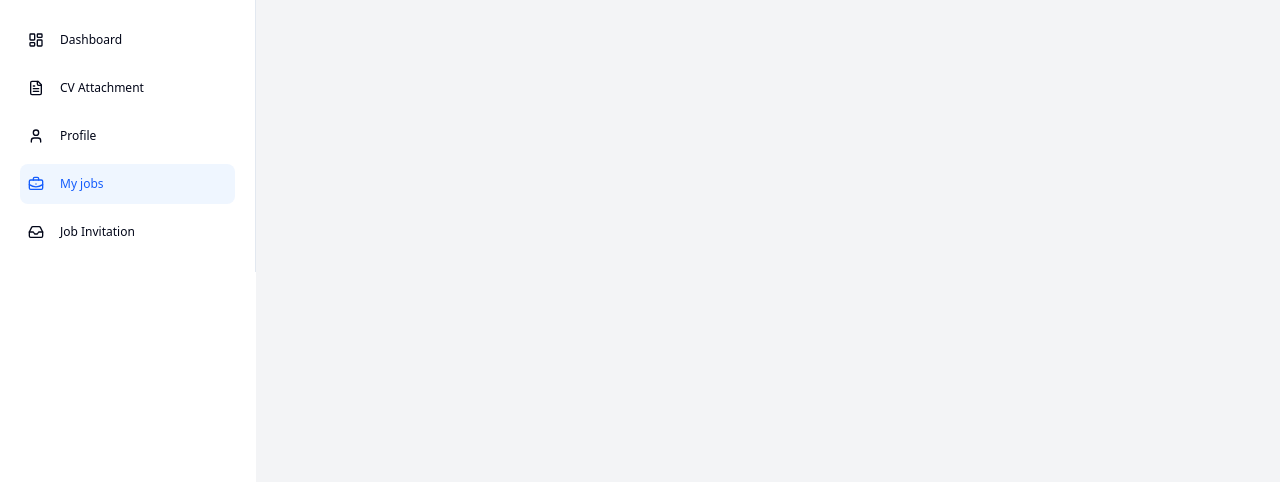
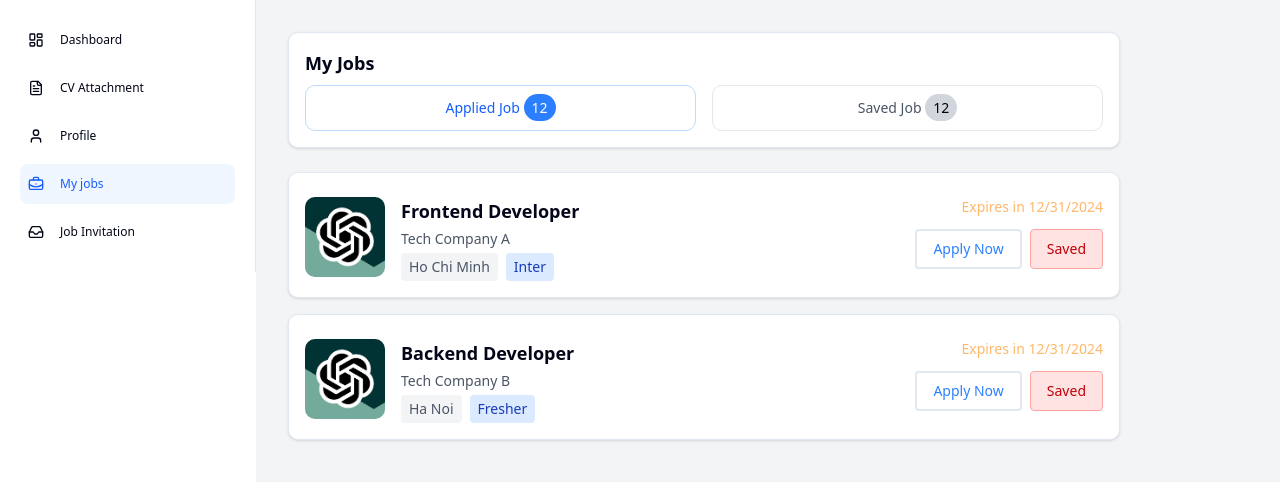
Before and after one commit to Chinh13571113/careermate-web, a Next.js app: page /profile in a window 1280 px wide. Both pictures are taken after a click on the button "My jobs". Shown: the top 482 px of the page. Built offline with nearby package versions, Linux system fonts and the light colour scheme.

Commit message:
feat(my-job): add AppliedJob component UI

```diff
--- a/src/app/(home)/profile/page.tsx
+++ b/src/app/(home)/profile/page.tsx
@@ -12,6 +12,7 @@ import Sidebar from "@/components/ui/sidebar";
 import { TabContent, TabProvider } from "@/components/ui/tabs";
 import Dashboard from "@/features/client/profile/ui/components/dashboard";
 import CVAttachment from "@/features/client/profile/ui/components/cv-attachment";
+import MyJob from "@/features/client/profile/ui/components/my-job";
 
 export default function ProfilePage() {
   const [activeTab, setActiveTab] = useState("dashboard");
@@ -41,6 +42,10 @@ export default function ProfilePage() {
           <TabContent value="cv_attachment">
             <CVAttachment />
           </TabContent>
+
+          <TabContent value="my_job">
+            <MyJob />
+          </TabContent>
         </div>
       </TabProvider>
     </div>
--- /dev/null
+++ b/src/components/ui/JobCard.tsx
@@ -0,0 +1,111 @@
+import React from "react";
+import { useRouter } from "next/navigation";
+import Card from "@/components/ui/card";
+import Image from "next/image";
+
+export interface Job {
+  id: string;
+  title: string;
+  company: string;
+  location: string;
+  level: string;
+  image: string;
+  expiredDate: string;
+  isSaved: boolean;
+}
+
+interface JobCardProps {
+  job: Job;
+  onApply?: (jobId: string) => void;
+  onSave?: (jobId: string) => void;
+}
+
+const JobCard: React.FC<JobCardProps> = ({ job, onApply, onSave }) => {
+  const router = useRouter();
+
+  const handleCardClick = () => {
+    router.push(`/jobs/${job.id}`);
+  };
+
+  const handleApply = (e: React.MouseEvent) => {
+    e.stopPropagation();
+    onApply?.(job.id);
+  };
+
+  const handleSave = (e: React.MouseEvent) => {
+    e.stopPropagation();
+    onSave?.(job.id);
+  };
+
+  return (
+    <Card
+      key={job.id}
+      className="cursor-pointer hover:shadow-md transition-shadow"
+      onClick={handleCardClick}
+    >
+      <div className="flex flex-col md:flex-row gap-4">
+        {/* Logo */}
+        <div className="flex-shrink-0">
+          <div className="w-16 h-16 md:w-20 md:h-20 bg-gray-200 rounded-lg flex items-center justify-center">
+            {job.image ? (
+              <Image
+                src={job.image}
+                alt={job.company}
+                width={80}
+                height={80}
+                className="w-full h-full object-cover rounded-lg"
+              />
+            ) : (
+              <span className="text-gray-400 text-xs">No Image</span>
+            )}
+          </div>
+        </div>
+
+        {/* Info */}
+        <div className="flex-1 min-w-0">
+          <h3 className="text-lg font-semibold truncate">{job.title}</h3>
+          <div className="text-gray-600 mt-1">
+            <p className="truncate text-sm">{job.company}</p>
+            <div className="flex flex-wrap gap-2 mt-1">
+              <span className="text-sm bg-gray-100 px-2 py-1 rounded">
+                {job.location}
+              </span>
+              <span className="text-sm bg-blue-100 text-blue-800 px-2 py-1 rounded">
+                {job.level}
+              </span>
+            </div>
+          </div>
+        </div>
+
+        {/* Actions */}
+        <div className="flex flex-col items-end gap-3">
+          <div className="text-sm text-orange-300">
+            Expires in {new Date(job.expiredDate).toLocaleDateString()}
+          </div>
+
+          <div className="flex gap-2">
+            <button
+              onClick={handleApply}
+              className="px-4 py-2 border-2 text-blue-500 rounded hover:bg-blue-100 cursor-pointer transition-colors text-sm "
+            >
+              Apply Now
+            </button>
+
+            <button
+              onClick={handleSave}
+              className={`px-4 py-2 border rounded transition-colors text-sm cursor-pointer ${
+                job.isSaved
+                  ? "bg-red-100 text-red-700 border-red-300 hover:bg-red-200"
+                  : "bg-white text-gray-700 border-gray-300 hover:bg-gray-50"
+              }`}
+            >
+              {job.isSaved ? "Saved" : "Save"}
+            </button>
+          </div>
+        </div>
+      </div>
+    </Card>
+  );
+};
+
+export default JobCard;
--- /dev/null
+++ b/src/components/ui/JobCardList.tsx
@@ -0,0 +1,20 @@
+import React from "react";
+import JobCard, { Job } from "./JobCard";
+
+interface JobCardListProps {
+  jobs: Job[];
+  onApply?: (jobId: string) => void;
+  onSave?: (jobId: string) => void;
+}
+
+const JobCardList: React.FC<JobCardListProps> = ({ jobs, onApply, onSave }) => {
+  return (
+    <div className="mx-auto space-y-4">
+      {jobs.map((job) => (
+        <JobCard key={job.id} job={job} onApply={onApply} onSave={onSave} />
+      ))}
+    </div>
+  );
+};
+
+export default JobCardList;
--- /dev/null
+++ b/src/features/client/profile/my-job/ui/components/applied-job.tsx
@@ -0,0 +1,44 @@
+import { Job } from "@/components/ui/JobCard";
+import JobCardList from "@/components/ui/JobCardList";
+import React from "react";
+
+const mockJobs: Job[] = [
+  {
+    id: "1",
+    title: "Frontend Developer",
+    company: "Tech Company A",
+    location: "Ho Chi Minh",
+    level: "Inter",
+    image: "/company.png",
+    expiredDate: "2024-12-31",
+    isSaved: true,
+  },
+  {
+    id: "2",
+    title: "Backend Developer",
+    company: "Tech Company B",
+    location: "Ha Noi",
+    level: "Fresher",
+    image: "/company.png",
+    expiredDate: "2024-12-31",
+    isSaved: true,
+  },
+];
+
+const AppliedJob = () => {
+  const handleApply = (jobId: string) => {
+    // TODO: call api
+    console.log("Apply job", jobId);
+  };
+
+  const handleSave = (jobId: string) => {
+    console.log("Save job", jobId);
+    // TODO: call api
+  };
+
+  return (
+    <JobCardList jobs={mockJobs} onApply={handleApply} onSave={handleSave} />
+  );
+};
+
+export default AppliedJob;
--- /dev/null
+++ b/src/features/client/profile/my-job/ui/components/saved-job.tsx
@@ -0,0 +1,7 @@
+import React from "react";
+
+const SavedJob = () => {
+  return <div>SavedJob</div>;
+};
+
+export default SavedJob;
--- /dev/null
+++ b/src/features/client/profile/ui/components/my-job.tsx
@@ -0,0 +1,78 @@
+import Card from "@/components/ui/card";
+import Sidebar from "@/components/ui/sidebar";
+import { Briefcase } from "lucide-react";
+import React, { useState } from "react";
+import AppliedJob from "../../my-job/ui/components/applied-job";
+import SavedJob from "../../my-job/ui/components/saved-job";
+import { TabContent } from "@/components/ui/tabs";
+import { usePathname, useRouter, useSearchParams } from "next/navigation";
+
+type MyJobTab = "applied_job" | "saved_job";
+
+const MyJob = () => {
+  const searchParams = useSearchParams();
+  const pathname = usePathname();
+  const router = useRouter();
+
+  // Use the type alias
+  const items: { value: MyJobTab; label: string }[] = [
+    { value: "applied_job", label: "Applied Job" },
+    { value: "saved_job", label: "Saved Job" },
+  ];
+
+  const currentTab =
+    (searchParams.get("myJobTab") as MyJobTab) || "applied_job";
+
+  const handleTabChange = (tabValue: MyJobTab) => {
+    const params = new URLSearchParams(searchParams);
+
+    if (tabValue === "applied_job") {
+      params.delete("myJobTab");
+    } else {
+      params.set("myJobTab", tabValue);
+    }
+
+    router.replace(`${pathname}?${params.toString()}`, { scroll: false });
+  };
+
+  return (
+    <div className="space-y-6">
+      <Card title="My Jobs">
+        <div className="flex space-x-4">
+          {items.map((item) => (
+            <button
+              key={item.value}
+              onClick={() => handleTabChange(item.value)}
+              className={`flex-1 flex flex-col items-center justify-center p-3 rounded-lg border transition-colors cursor-pointer ${
+                currentTab === item.value
+                  ? " text-blue-600 border-blue-200"
+                  : "text-gray-600 border-gray-200 hover:border-gray-400"
+              }`}
+            >
+              <div className="text-sm font-medium">
+                {item.label}{" "}
+                <span
+                  className={` py-1 px-2 rounded-full ${
+                    currentTab === item.value
+                      ? "bg-blue-500 text-white"
+                      : "bg-gray-300 text-black"
+                  } `}
+                >
+                  12
+                </span>
+              </div>
+            </button>
+          ))}
+        </div>
+      </Card>
+
+      {/* Tab Content */}
+      <div>
+        {currentTab === "applied_job" && <AppliedJob />}
+        {currentTab === "saved_job" && <SavedJob />}
+      </div>
+    </div>
+  );
+};
+
+export default MyJob;
```
Also changed, not shown: public/company.png (added).
